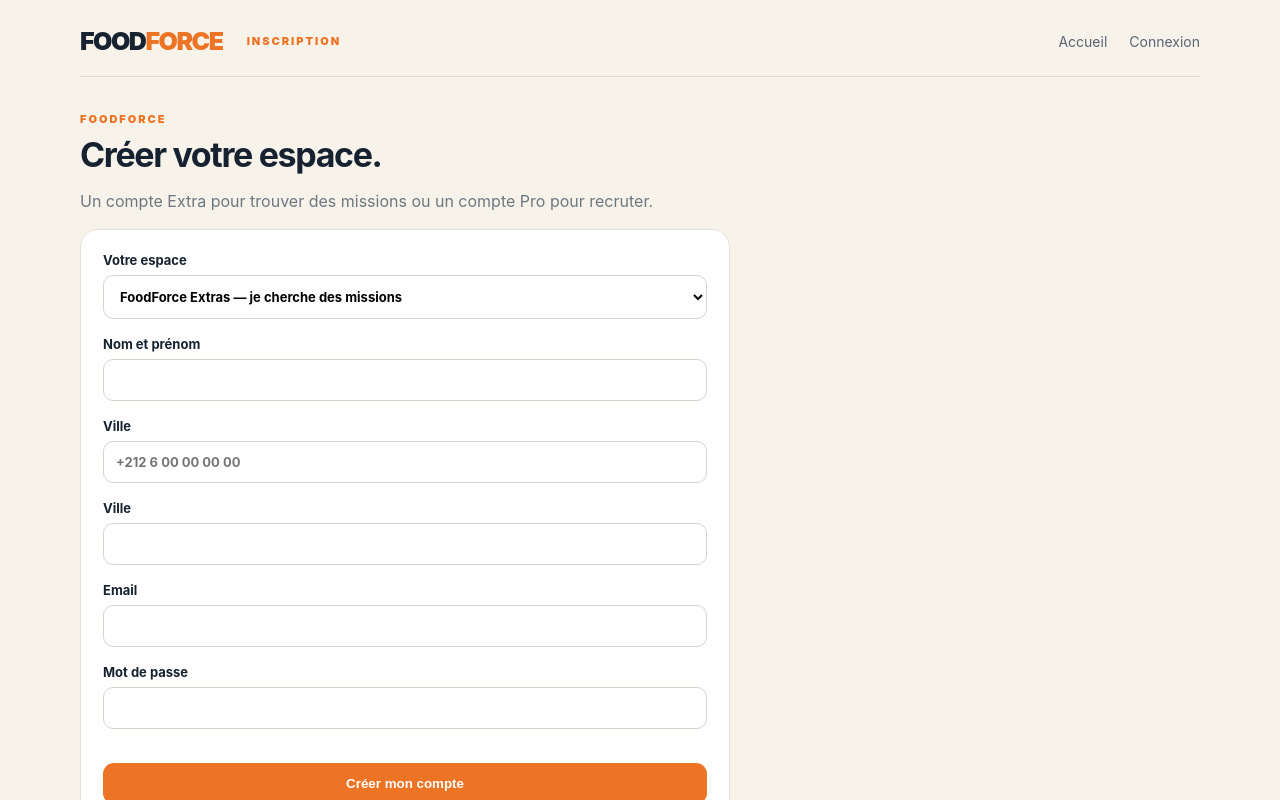
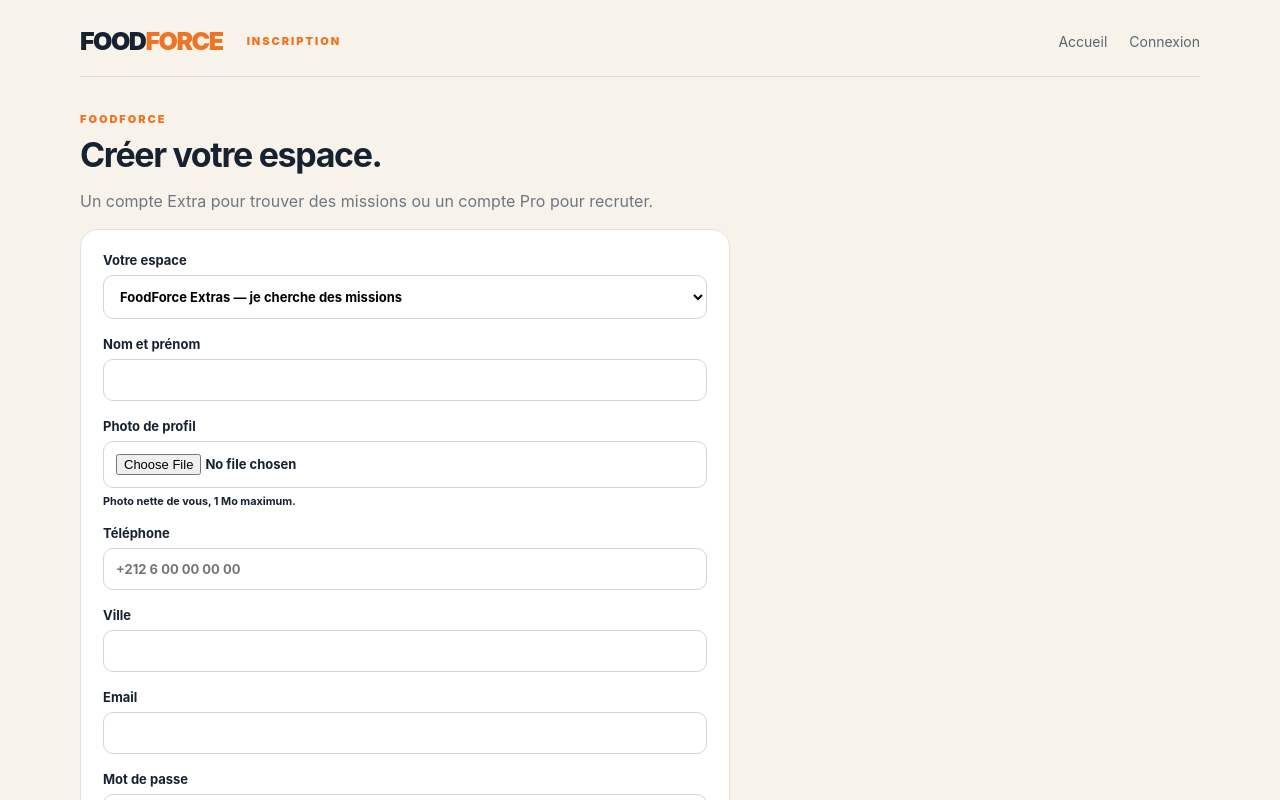
Before and after one commit to aissam76test/test-foodforce, a Next.js app in the folder ffapp/: page /inscription in a window 1280 px wide. Shown: the top 800 px of the page. Built offline with nearby package versions, Linux system fonts and the light colour scheme.

Commit message:
Add Extra profile photo upload

```diff
--- a/ffapp/app/inscription/page.tsx
+++ b/ffapp/app/inscription/page.tsx
@@ -7,6 +7,7 @@ import { createClient } from "../../lib/supabase/client";
 export default function Inscription() {
   const [role, setRole] = useState<"extra" | "pro">("extra");
   const [name, setName] = useState("");
+  const [photo, setPhoto] = useState<File | null>(null);
   const [phone, setPhone] = useState("");
   const [email, setEmail] = useState("");
   const [password, setPassword] = useState("");
@@ -18,7 +19,7 @@ export default function Inscription() {
     setMessage("Création du compte…");
 
     const s = createClient();
-    const { error } = await s.auth.signUp({
+    const { data, error } = await s.auth.signUp({
       email,
       password,
       options: {
@@ -34,6 +35,20 @@ export default function Inscription() {
     if (error) {
       setMessage(error.message);
       return;
+    }
+
+    if (photo && data.user && data.session) {
+      const ext = photo.name.split(".").pop()?.toLowerCase() || "jpg";
+      const path = data.user.id + "/profile." + ext;
+      const { error: uploadError } = await s.storage.from("avatars").upload(path, photo, {
+        contentType: photo.type,
+        upsert: true,
+      });
+      if (uploadError) {
+        setMessage("Compte créé, mais la photo n'a pas pu être enregistrée.");
+        return;
+      }
+      await s.from("profiles").update({ avatar_url: path }).eq("id", data.user.id);
     }
 
     setMessage(
@@ -90,8 +105,20 @@ export default function Inscription() {
           />
         </label>
 
+        {role === "extra" && (
+          <label>
+            Photo de profil
+            <input
+              type="file"
+              accept="image/jpeg,image/png,image/webp"
+              onChange={(e) => setPhoto(e.target.files?.[0] || null)}
+            />
+            <small>Photo nette de vous, 1 Mo maximum.</small>
+          </label>
+        )}
+
         <label>
-          Ville
+          Téléphone
           <input
             value={phone}
             onChange={(e) => setPhone(e.target.value)}
```
